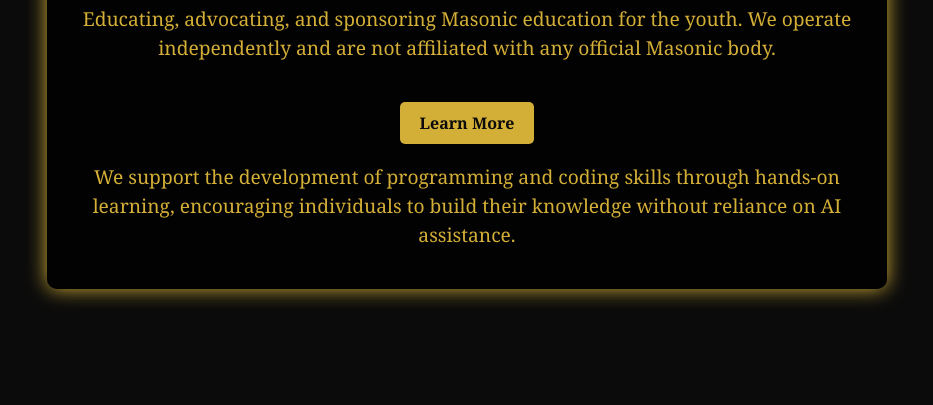
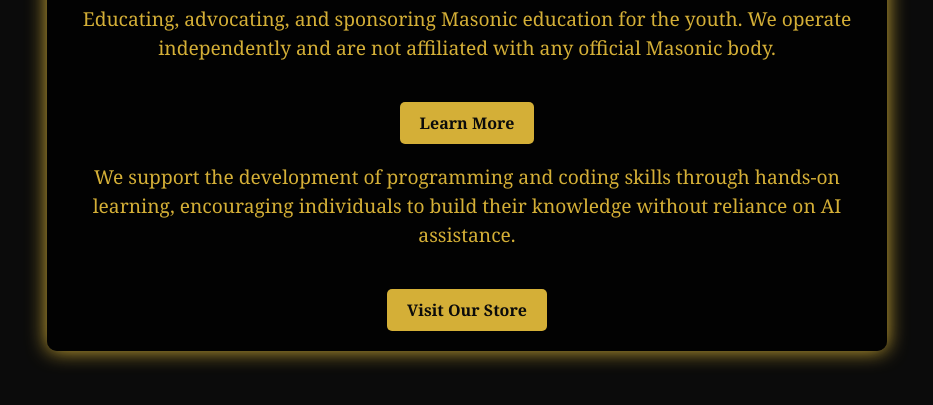
Before and after one commit to N0TLuck0xF/The-G-Order, a plain HTML site: page index.html in a window 1280 px wide. Shown: the part 319-724 px from the top of the page, without its empty margins (173-1106 px from the left). Drawn offline with Linux system fonts and the light colour scheme.

Commit message:
Update index.html

```diff
--- a/index.html
+++ b/index.html
@@ -51,6 +51,7 @@
         <a href="#" class="button">Learn More</a>
             <p>We support the development of programming and coding skills through hands-on learning,
            encouraging individuals to build their knowledge without reliance on AI assistance.</p>
+            <a href="store.html" class="button">Visit Our Store</a>
     </div>
 </body>
 </html>
```
